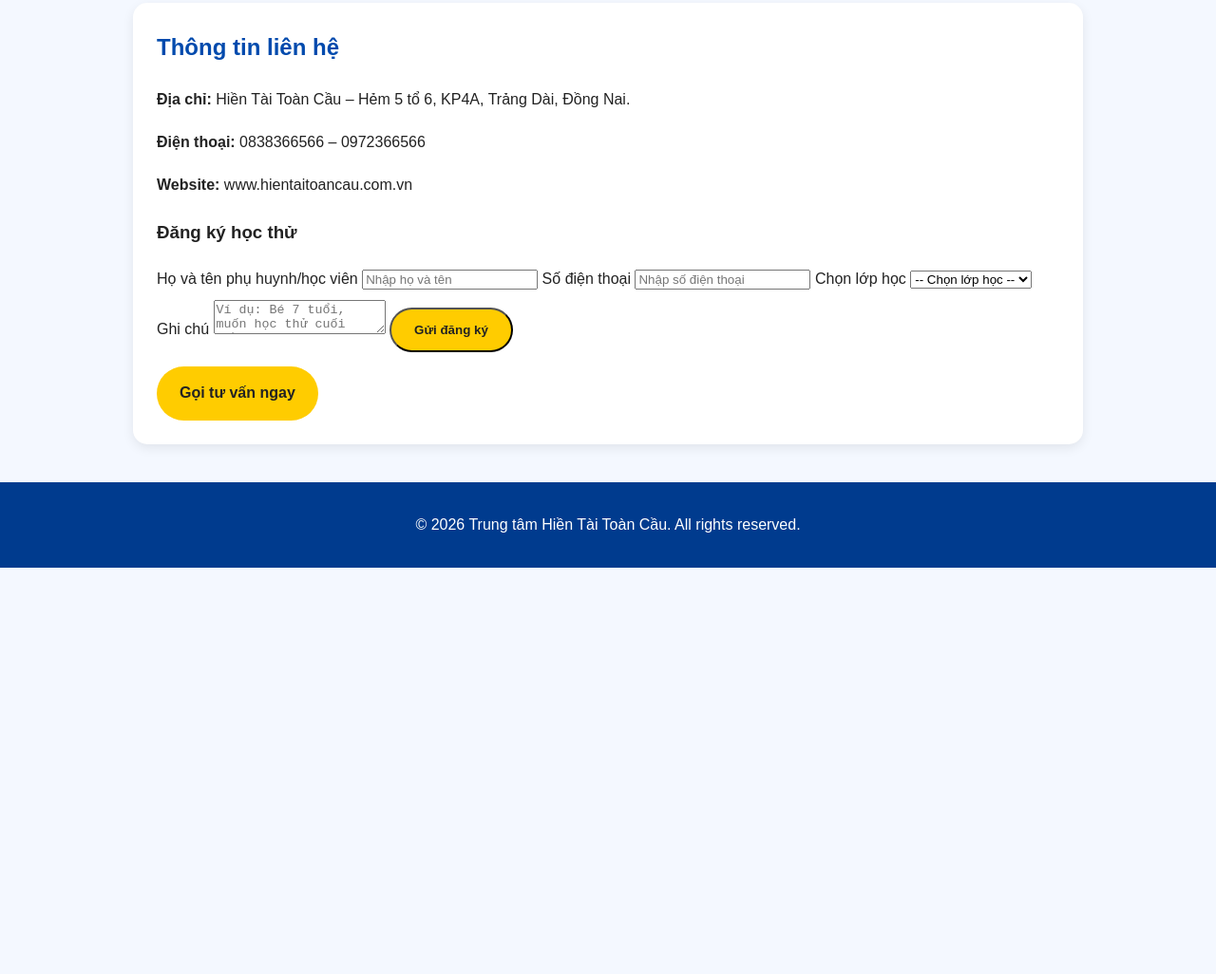
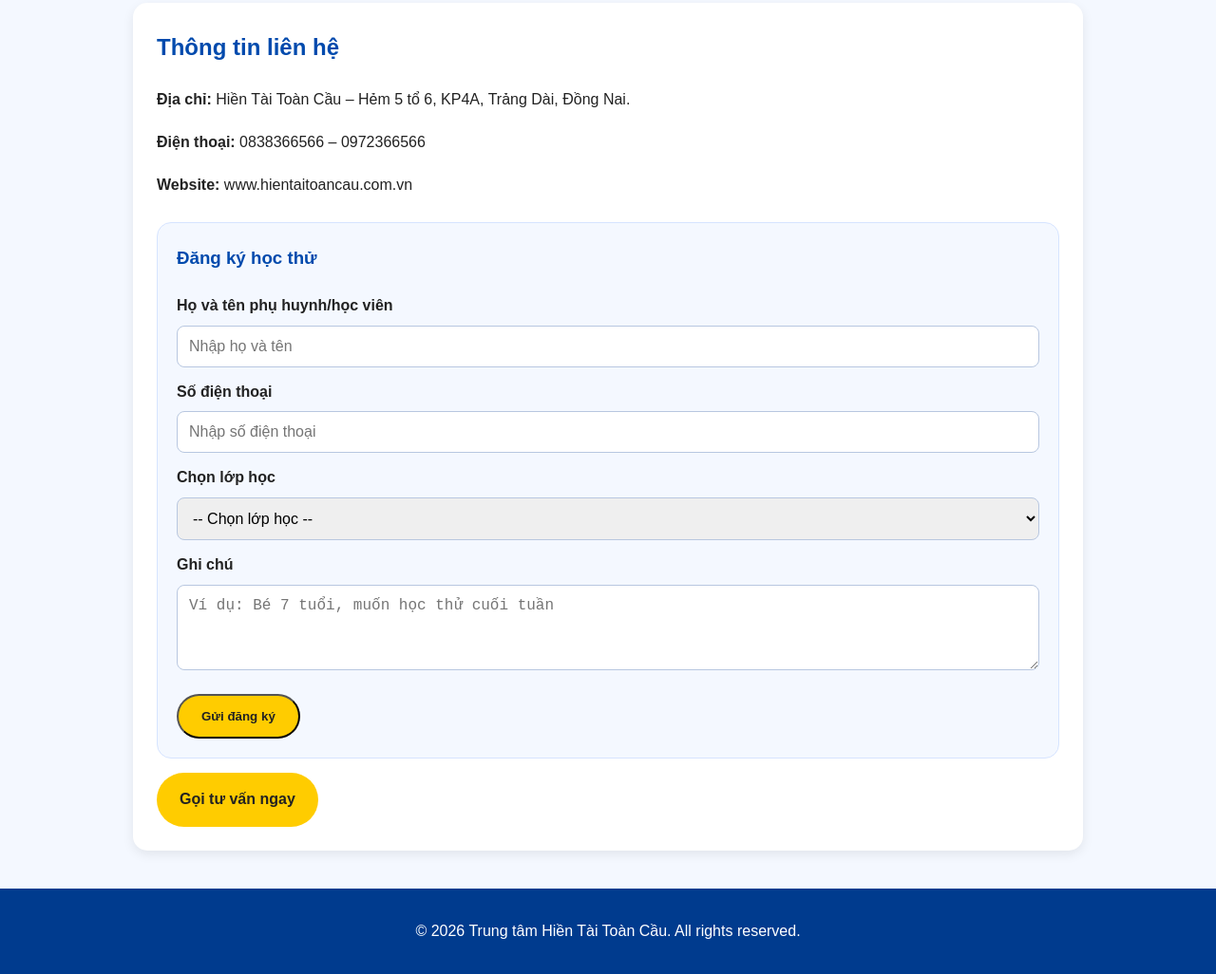
Before and after one commit to pttt2016/website-hientaitoancau, a plain HTML site: page index.html in a window 1280 px wide. Shown: the part 1015-2041 px from the top of the page at 95% size. Before the commit the page ends 1613 px from the top, so only its background shows below. Drawn offline with Linux system fonts and the light colour scheme.

Commit message:
Update style.css

```diff
--- a/style.css
+++ b/style.css
@@ -82,3 +82,37 @@ body {
   padding: 20px;
   margin-top: 40px;
 }
+.register-form {
+  margin-top: 25px;
+  padding: 20px;
+  background: #f4f8ff;
+  border-radius: 15px;
+  border: 1px solid #d6e4ff;
+}
+
+.register-form h3 {
+  color: #004aad;
+  margin-top: 0;
+}
+
+.register-form label {
+  display: block;
+  margin-top: 12px;
+  font-weight: bold;
+}
+
+.register-form input,
+.register-form select,
+.register-form textarea {
+  width: 100%;
+  padding: 12px;
+  margin-top: 6px;
+  border: 1px solid #b8c7e0;
+  border-radius: 8px;
+  font-size: 16px;
+  box-sizing: border-box;
+}
+
+.register-form textarea {
+  min-height: 90px;
+}
```
